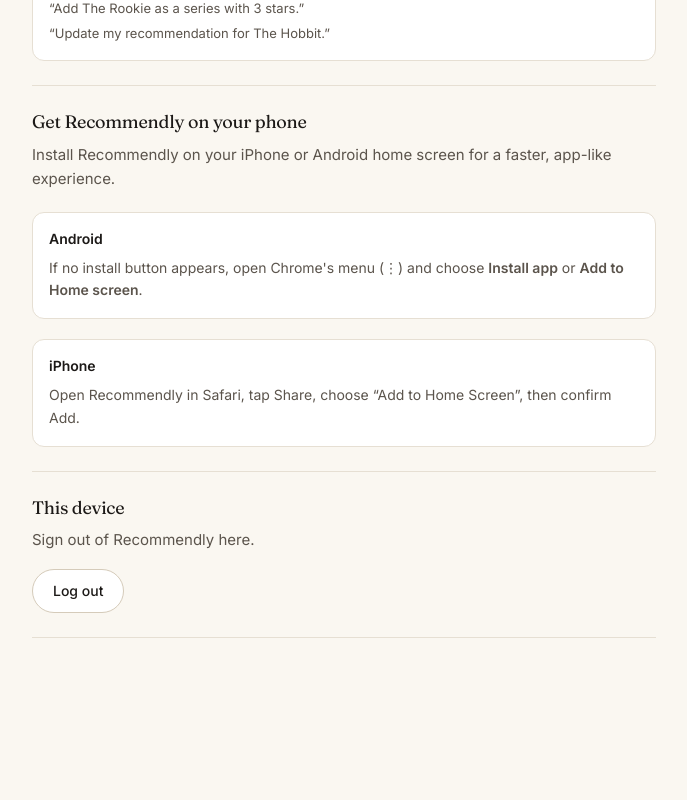
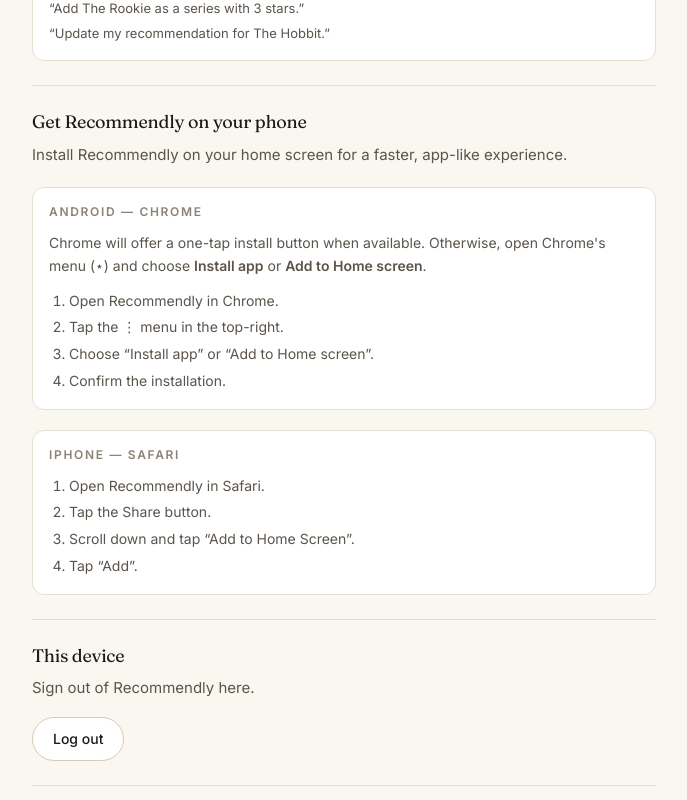
Before and after one commit to seeckerstein/recommendly, a Next.js app in the folder apps/web/: page /settings in a window 1280 px wide. Shown: the part 1240-2040 px from the top of the page, without its empty margins (432-1119 px from the left). Before the commit the page ends 1958 px from the top, so only its background shows below. Built offline with nearby package versions, Linux system fonts and the light colour scheme; no server answers.

Commit message:
fix: complete oauth and app install experience

```diff
--- a/apps/web/src/app/auth/callback/route.ts
+++ b/apps/web/src/app/auth/callback/route.ts
@@ -4,9 +4,14 @@
 export async function GET(request: NextRequest) {
   const { searchParams, origin } = request.nextUrl;
   const code = searchParams.get("code");
-  const next = searchParams.get("next") ?? "/";
+  const nextParam = searchParams.get("next") ?? "/";
 
-  if (code) {
+  const next = nextParam.startsWith("/") && !nextParam.startsWith("//") ? nextParam : "/";
+
+  const response = code
+    ? NextResponse.redirect(`${origin}${next}`)
+    : NextResponse.redirect(`${origin}/auth/login?error=oauth`);
+
   const supabase = createServerClient(
     process.env.NEXT_PUBLIC_SUPABASE_URL!,
     process.env.NEXT_PUBLIC_SUPABASE_ANON_KEY!,
@@ -17,22 +22,19 @@
         },
         setAll(cookiesToSet: { name: string; value: string; options?: Record<string, unknown> }[]) {
           cookiesToSet.forEach(({ name, value, options }) =>
-              request.cookies.set(name, value)
-            );
-            const response = NextResponse.next({ request });
-            cookiesToSet.forEach(({ name, value, options }) =>
             response.cookies.set(name, value, options)
           );
-            return response;
         },
       },
     }
   );
+
+  if (code) {
     const { error } = await supabase.auth.exchangeCodeForSession(code);
-    if (!error) {
-      return NextResponse.redirect(`${origin}${next}`);
+    if (error) {
+      return NextResponse.redirect(`${origin}/auth/login?error=oauth`);
     }
   }
 
-  return NextResponse.redirect(`${origin}/auth/login?error=oauth`);
+  return response;
 }
--- a/apps/web/src/app/auth/login/page.tsx
+++ b/apps/web/src/app/auth/login/page.tsx
@@ -77,12 +77,12 @@
           )}
 
           <Button type="submit" variant="accent" size="lg" disabled={loading} className="w-full">
-            {loading ? "Signing inâ€¦" : "Sign in"}
+            {loading ? "Signing in…" : "Sign in"}
           </Button>
         </form>
 
       <div className="mt-6 space-y-2">
-        {["google", "apple"].map((provider) => (
+        {["google"].map((provider) => (
           <button
             key={provider}
             type="button"
--- a/apps/web/src/app/auth/signup/page.tsx
+++ b/apps/web/src/app/auth/signup/page.tsx
@@ -93,12 +93,12 @@
         )}
 
         <Button type="submit" variant="accent" size="lg" disabled={loading} className="w-full">
-          {loading ? "Creating accountâ€¦" : "Create account"}
+          {loading ? "Creating account…" : "Create account"}
         </Button>
 </form>
 
       <div className="mt-6 space-y-2">
-        {["google", "apple"].map((provider) => (
+        {["google"].map((provider) => (
           <button
             key={provider}
             type="button"
--- a/apps/web/src/app/discover/[userId]/page.tsx
+++ b/apps/web/src/app/discover/[userId]/page.tsx
@@ -60,7 +60,7 @@
   }
 
   if (loading) {
-    return <AppShell><Page><p className="mt-8 text-sm text-neutral-500">Loadingâ€¦</p></Page></AppShell>;
+    return <AppShell><Page><p className="mt-8 text-sm text-neutral-500">Loading…</p></Page></AppShell>;
   }
   if (error || !profile) {
     return <AppShell><Page><p className="mt-8 text-sm text-red-600">{error ?? "User not found."}</p></Page></AppShell>;
@@ -86,7 +86,7 @@
           {notice && <p className="mb-3 text-sm text-emerald-700">{notice}</p>}
           {rel === "NOT_CONNECTED" && (
             <Button onClick={() => handleAction("request")} disabled={actionLoading} variant="accent">
-              {actionLoading ? "Sendingâ€¦" : "Request access"}
+              {actionLoading ? "Sending…" : "Request access"}
             </Button>
           )}
           {rel === "PENDING" && (
@@ -94,20 +94,20 @@
           )}
           {rel === "APPROVED" && (
             <Button onClick={() => handleAction("unsubscribe")} disabled={actionLoading} variant="ghost">
-              {actionLoading ? "â€¦" : "Unsubscribe"}
+              {actionLoading ? "…" : "Unsubscribe"}
             </Button>
           )}
           {rel === "REJECTED" && <Button disabled>Request declined</Button>}
           {rel === "REVOKED" && (
             <Button onClick={() => handleAction("request")} disabled={actionLoading} variant="accent">
-              {actionLoading ? "Sendingâ€¦" : "Request access again"}
+              {actionLoading ? "Sending…" : "Request access again"}
             </Button>
           )}
         </div>
 
         <div className="mt-8">
           <h2 className="text-sm font-semibold uppercase tracking-widest text-neutral-400">Recommendations</h2>
-          {recsLoading && <p className="mt-4 text-sm text-neutral-500">Loading recommendationsâ€¦</p>}
+          {recsLoading && <p className="mt-4 text-sm text-neutral-500">Loading recommendations…</p>}
           {!recsLoading && recs && recs.length === 0 && (
             <p className="mt-4 text-sm text-neutral-500">No recommendations visible from this person yet.</p>
           )}
--- a/apps/web/src/app/oauth/consent/page.tsx
+++ b/apps/web/src/app/oauth/consent/page.tsx
@@ -135,7 +135,7 @@
     return (
       <main className="mx-auto flex min-h-dvh max-w-md items-center justify-center px-6">
         <p className="text-sm text-ink-faint">
-          {status === "loading" ? "Checking your sessionâ€¦" : "Redirectingâ€¦"}
+          {status === "loading" ? "Checking your session…" : "Redirecting…"}
         </p>
       </main>
     );
@@ -244,7 +244,7 @@
             onClick={() => handleAction(true)}
             className="flex-1"
           >
-            {processing ? "Connectingâ€¦" : "Allow access"}
+            {processing ? "Connecting…" : "Allow access"}
           </Button>
           <Button
             variant="secondary"
--- a/apps/web/src/app/settings/InstallPrompt.tsx
+++ b/apps/web/src/app/settings/InstallPrompt.tsx
@@ -48,7 +48,7 @@
 
   return (
     <p className="text-sm leading-relaxed text-ink-soft">
-      If no install button appears, open Chrome&apos;s menu (⋮) and choose <strong>Install app</strong> or <strong>Add to Home screen</strong>.
+      Chrome will offer a one-tap install button when available. Otherwise, open Chrome's menu (&#8902;) and choose <strong>Install app</strong> or <strong>Add to Home screen</strong>.
     </p>
   );
 }
--- a/apps/web/src/app/settings/page.tsx
+++ b/apps/web/src/app/settings/page.tsx
@@ -64,18 +64,27 @@
           <section className="py-6">
             <h2 className="display text-[1.125rem] leading-snug text-ink">Get Recommendly on your phone</h2>
             <p className="mt-2 max-w-prose text-[15px] leading-relaxed text-ink-soft">
-              Install Recommendly on your iPhone or Android home screen for a faster, app-like experience.
+              Install Recommendly on your home screen for a faster, app-like experience.
             </p>
             <div className="mt-5 space-y-5">
               <div className="rounded-xl border border-line bg-surface px-4 py-4">
-                <p className="text-sm font-semibold text-ink">Android</p>
-                <div className="mt-2"><InstallPrompt /></div>
+                <p className="text-xs font-semibold uppercase tracking-[0.14em] text-ink-faint">Android &mdash; Chrome</p>
+                <div className="mt-3"><InstallPrompt /></div>
+                <ol className="mt-3 ml-5 list-decimal space-y-1 text-sm leading-relaxed text-ink-soft">
+                  <li>Open Recommendly in Chrome.</li>
+                  <li>Tap the &#8942; menu in the top-right.</li>
+                  <li>Choose &ldquo;Install app&rdquo; or &ldquo;Add to Home screen&rdquo;.</li>
+                  <li>Confirm the installation.</li>
+                </ol>
               </div>
               <div className="rounded-xl border border-line bg-surface px-4 py-4">
-                <p className="text-sm font-semibold text-ink">iPhone</p>
-                <p className="mt-2 text-sm leading-relaxed text-ink-soft">
-                  Open Recommendly in Safari, tap Share, choose &ldquo;Add to Home Screen&rdquo;, then confirm Add.
-                </p>
+                <p className="text-xs font-semibold uppercase tracking-[0.14em] text-ink-faint">iPhone &mdash; Safari</p>
+                <ol className="mt-3 ml-5 list-decimal space-y-1 text-sm leading-relaxed text-ink-soft">
+                  <li>Open Recommendly in Safari.</li>
+                  <li>Tap the Share button.</li>
+                  <li>Scroll down and tap &ldquo;Add to Home Screen&rdquo;.</li>
+                  <li>Tap &ldquo;Add&rdquo;.</li>
+                </ol>
               </div>
             </div>
           </section>
```
Lines whose indentation alone changed are shown as unchanged.
